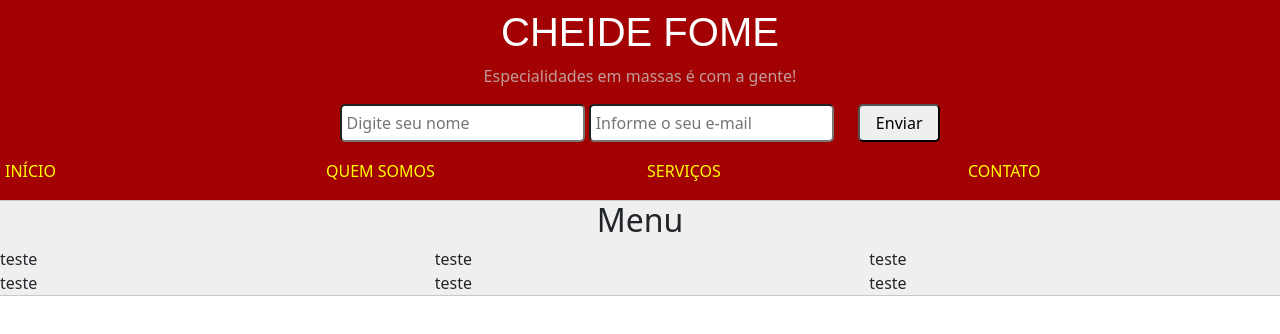
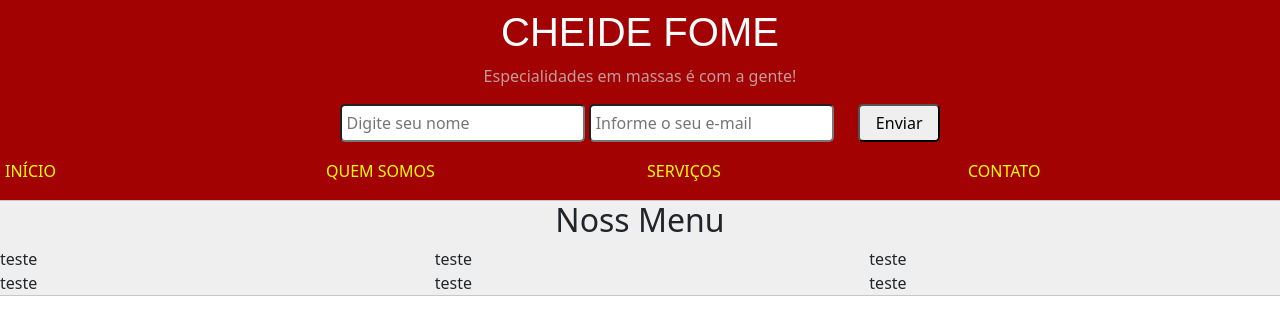
Before and after one commit to thallyselias/trabalho-web-part-1, a plain HTML site: page index.html in a window 1280 px wide. Shown: the part 102-436 px from the top of the page. Drawn offline with nearby package versions, Linux system fonts and the light colour scheme.

Commit message:
mudei o menu

```diff
--- a/index.html
+++ b/index.html
@@ -34,7 +34,7 @@
     </div>
     <hr style="margin: 0px;">
     <div class="container-02">
-      <h2>Menu </h2>
+      <h2>Noss Menu </h2>
       <div class="row">
         <div class="col">teste</div>
         <div class="col">teste</div>
```
